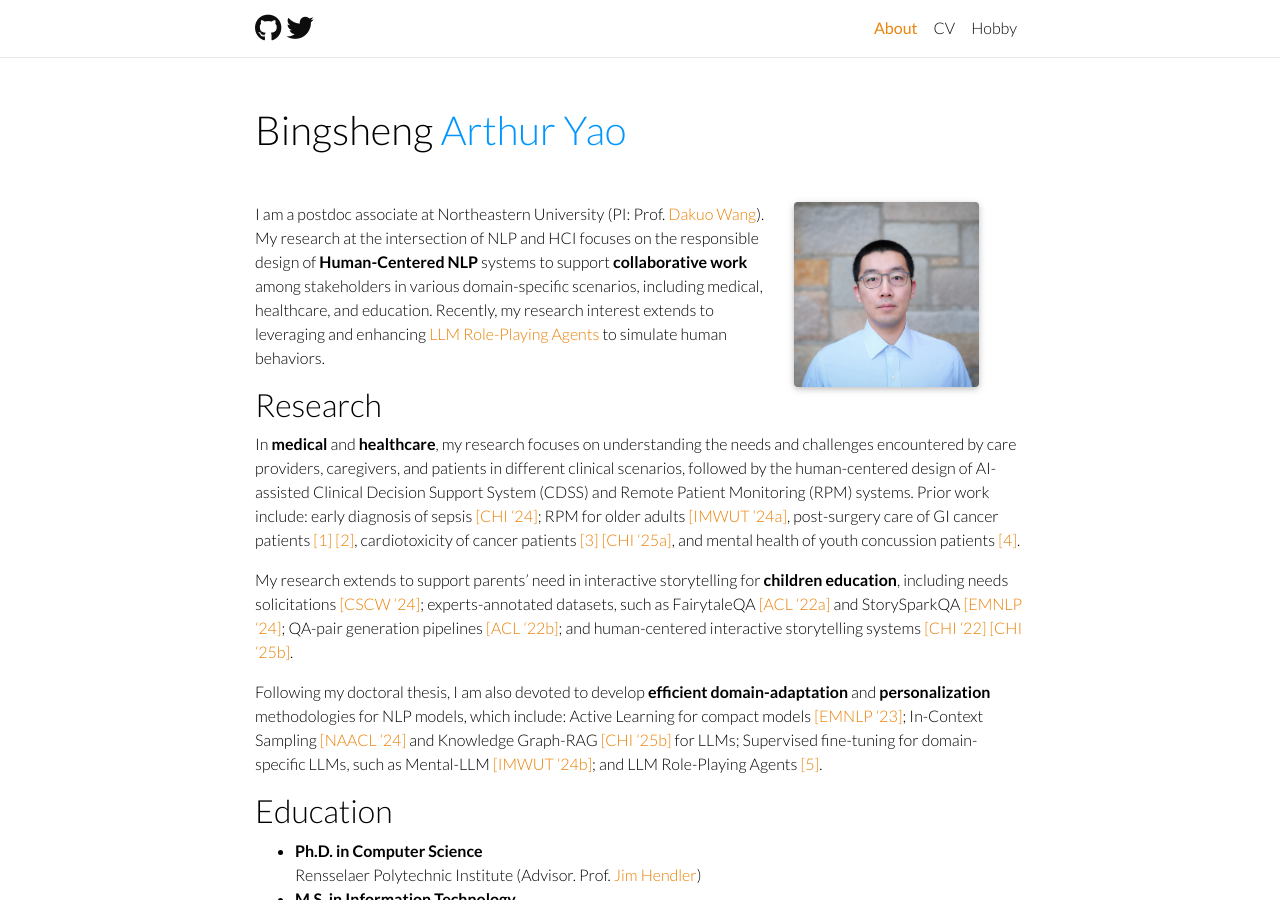
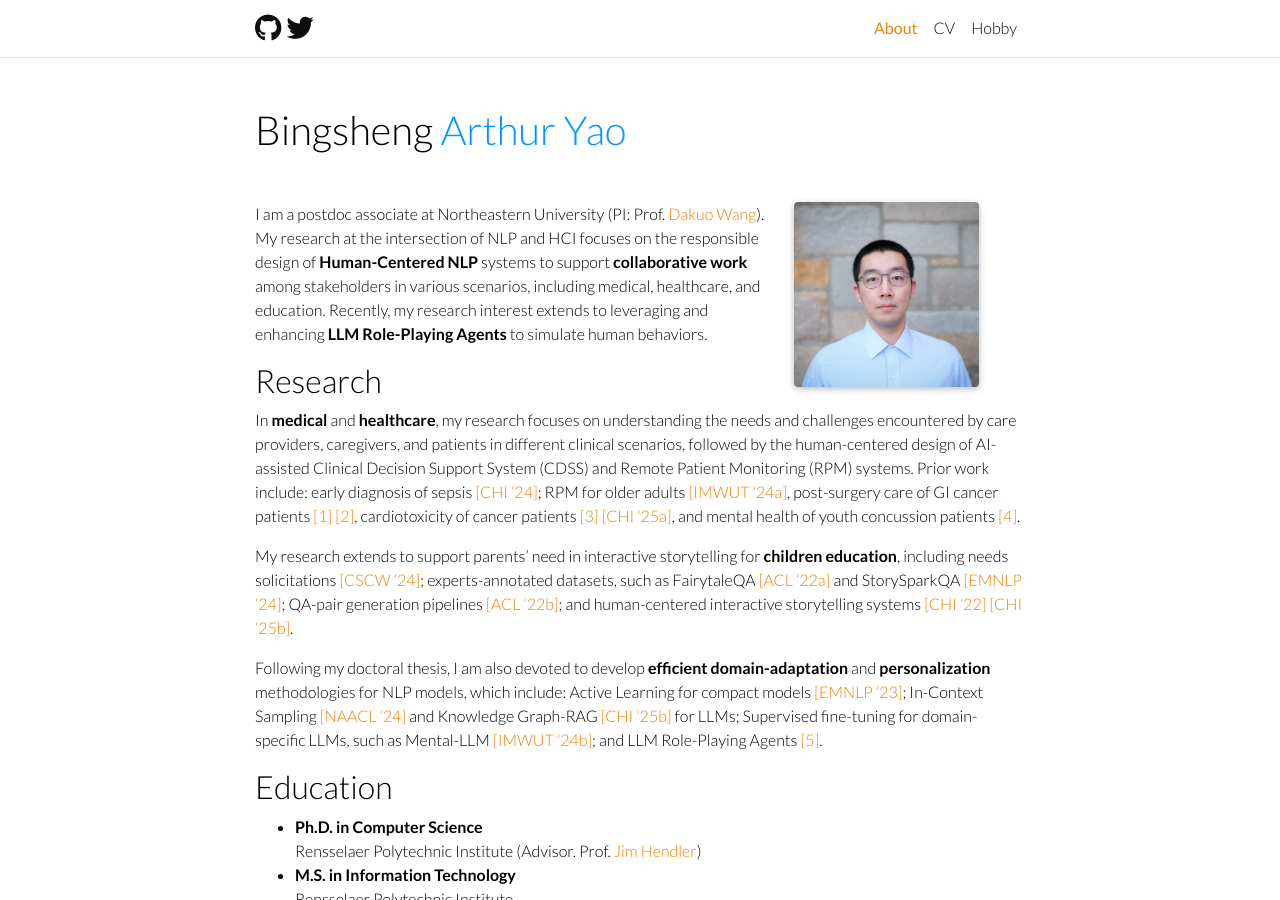
Before and after one commit to WorkInTheDark/WorkInTheDark.github.io, a Jekyll site: the page built from _pages/about.md, in a window 1280 px wide and 900 px high. Built offline with Jekyll 4.4.1, drawn with Linux system fonts in a browser that asks for light colours; comment, search, counter and statistics services are not loaded; a style sheet for code colours, icons or effects is not loaded.

Commit message:
Update about.md

```diff
--- a/_pages/about.md
+++ b/_pages/about.md
@@ -40,8 +40,8 @@
 
 
 I am a postdoc associate at Northeastern University (PI: Prof. [Dakuo Wang](https://www.dakuowang.com/)).
-My research at the intersection of NLP and HCI focuses on the responsible design of **Human-Centered NLP** systems to support **collaborative work** among stakeholders in various domain-specific scenarios, including medical, healthcare, and education.
-Recently, my research interest extends to leveraging and enhancing [LLM Role-Playing Agents](https://arxiv.org/abs/2502.13012) to simulate human behaviors.
+My research at the intersection of NLP and HCI focuses on the responsible design of **Human-Centered NLP** systems to support **collaborative work** among stakeholders in various scenarios, including medical, healthcare, and education.
+Recently, my research interest extends to leveraging and enhancing **LLM Role-Playing Agents** to simulate human behaviors.
 <!-- My research at the intersection of NLP and HCI focuses on **Use-Inspired AI**, where I strive to responsibly design human-centered NLP systems to support **stakeholders' collaboration** in real-world scenarios.  -->
 
 <!-- I propose a **human-centered NLP** framework that comprises three critical pillars: 1) uncovering stakeholders' workflow, 2) adapting NLP technologies to specific domains with low-resource learning, and 3) designing human-centered systems to be integrated into stakeholders' workflow. -->
```
